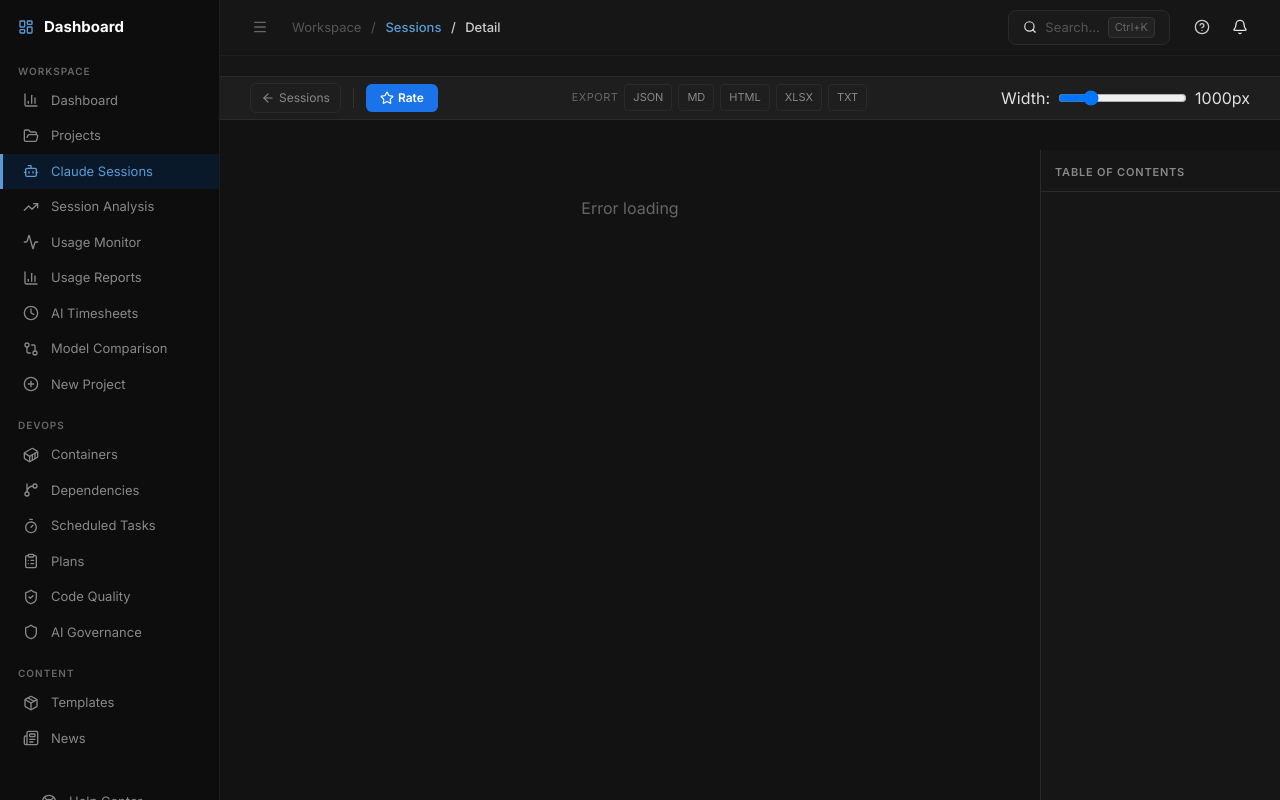
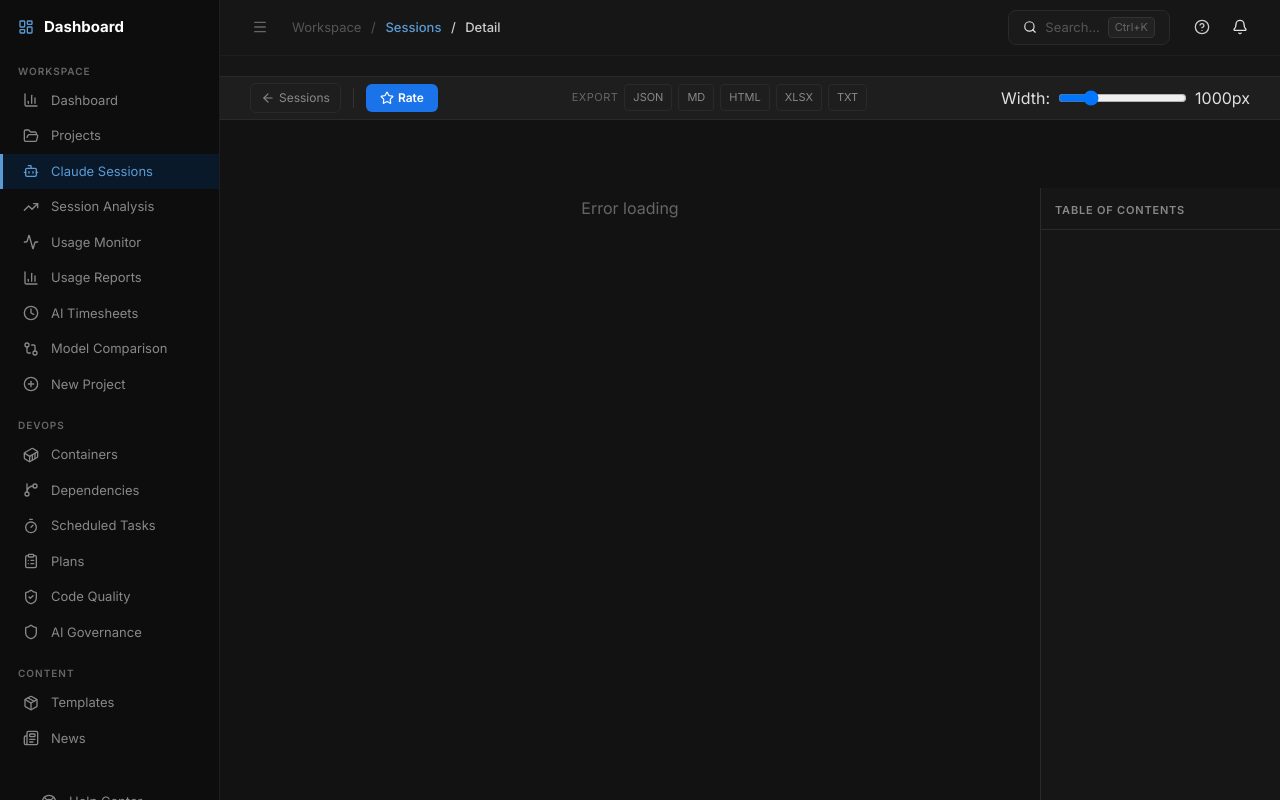
Before and after one commit to web-werkstatt/session-pilot, a Flask app: page /sessions/1 in a window 1280 px wide. Run offline with Flask 3, Linux system fonts and the light colour scheme; data that the repository does not hold is empty; some libraries are stand-ins or nearby versions.

Commit message:
fix: TOC top 188px (exakter Wert unter Sticky-Header)
Co-Authored-By: Claude Opus 4.6 (1M context) <noreply@anthropic.com>

```diff
--- a/static/css/session-detail.css
+++ b/static/css/session-detail.css
@@ -274,8 +274,8 @@ details .tool-content {
     width: 240px;
     position: fixed;
     right: 0;
-    top: 150px;
-    height: calc(100vh - 150px);
+    top: 188px;
+    height: calc(100vh - 188px);
     border-left: 1px solid var(--border-subtle);
     background: var(--bg-surface);
     overflow-y: auto;
```
